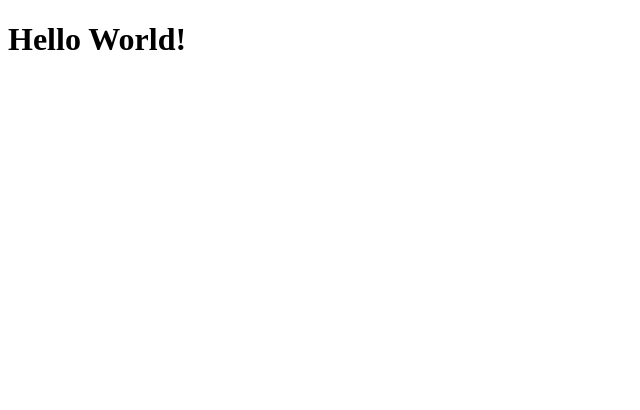
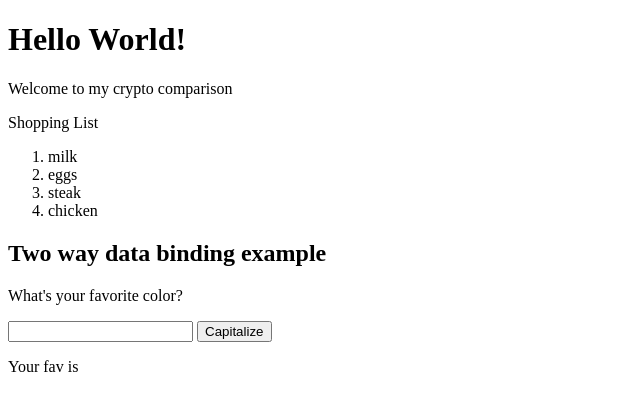
Before and after one commit to cmd1603/Vue_JS, a plain HTML site: page public/index.html in a window 1280 px wide. Shown: the whole page, without its empty margins (0-640 px from the left). Drawn offline with nearby package versions, Linux system fonts and the light colour scheme.

Commit message:
Vue basic exercises

```diff
--- a/public/index.html
+++ b/public/index.html
@@ -8,16 +8,38 @@
 <!-- 	<h1>Hello World</h1> -->
 	<div id="app">
 		<h1>{{ message }}</h1>
-		<div>
+		<p v-if="secretMessage">This is a secret HTML element</p>
+		<p v-else>Welcome to my crypto comparison</p>
+		<p>Shopping List</p>
+		<ol>
+			<li v-for="item in shoppingList">{{ item }}</li>
+		</ol>
+		<h2>Two way data binding example</h2>
+		<p>What's your favorite color?</p>
+		<input v-model="color" type="text" name="">
+		<input type="button" v-on:click="capitalizeColor" value="Capitalize" name="">
+		<p>Your fav is {{ color }}</p>
+	</div>
 	<script>
 		let app = new Vue({
 			el: "#app",
 			data: {
-						message: "Hello World!"
+				message: "Hello World!",
+				secretMessage: false,
+				shoppingList: [
+					"milk",
+					"eggs",
+					"steak",
+					"chicken"
+				],
+				color: ''
+			},
+			methods: {
+				capitalizeColor: function() {
+					this.color = this.color.toUpperCase();
+				}
 			}
 		});
 	</script>
-		</div>
-	</div>
 </body>
 </html>
```
Lines whose indentation alone changed are shown as unchanged.
